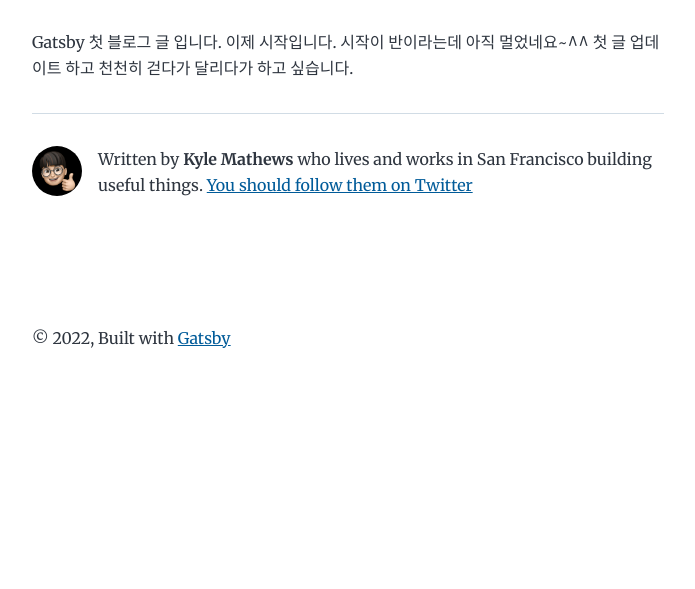
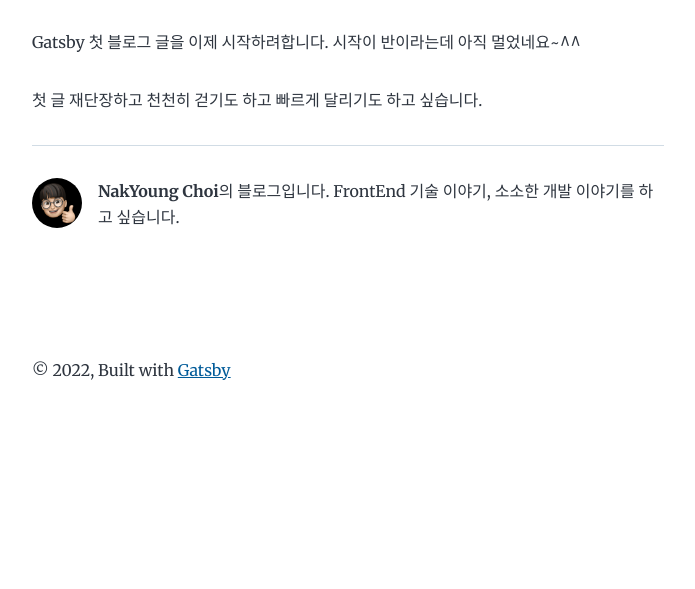
Before and after one commit to iluvny/iluvny.github.io, a Gatsby site: page /hello-world/ in a window 1280 px wide. Shown: the part 211-800 px from the top of the page, without its empty margins (292-987 px from the left). Built offline with nearby package versions, Linux system fonts and the light colour scheme; Gatsby itself is replaced by a stand-in of ours.

Commit message:
feat: 공사 중 첫 글 정리

```diff
--- a/content/blog/hello-world/index.md
+++ b/content/blog/hello-world/index.md
@@ -1,9 +1,9 @@
 ---
 title: 공사 중
 date: "2022-01-23T16:21:03.284Z"
-description: "Hello World"
+description: "Gatsby 첫 블로그 글"
 ---
 
-Gatsby 첫 블로그 글 입니다.
-이제 시작입니다. 시작이 반이라는데 아직 멀었네요~^^
-첫 글 업데이트 하고 천천히 걷다가 달리다가 하고 싶습니다.
+Gatsby 첫 블로그 글을 이제 시작하려합니다. 시작이 반이라는데 아직 멀었네요~^^
+
+첫 글 재단장하고 천천히 걷기도 하고 빠르게 달리기도 하고 싶습니다.
--- a/gatsby-config.js
+++ b/gatsby-config.js
@@ -1,15 +1,15 @@
 module.exports = {
   siteMetadata: {
-    title: `Gatsby Starter Blog`,
+    title: `Nak's Blog`,
     author: {
-      name: `Kyle Mathews`,
-      summary: `who lives and works in San Francisco building useful things.`,
+      name: `NakYoung Choi`,
+      summary: `FrontEnd 개발자입니다.`,
     },
-    description: `A starter blog demonstrating what Gatsby can do.`,
-    siteUrl: `https://gatsbystarterblogsource.gatsbyjs.io/`,
-    social: {
-      twitter: `kylemathews`,
-    },
+    description: `FrontEnd 개발자 최낙영의 블로그입니다.`,
+    siteUrl: `https://iluvny.github.io/`,
+    // social: {
+    //   twitter: `kylemathews`,
+    // },
   },
   plugins: [
     `gatsby-plugin-image`,
--- a/src/components/bio.js
+++ b/src/components/bio.js
@@ -18,9 +18,6 @@ const Bio = () => {
             name
             summary
           }
-          social {
-            twitter
-          }
         }
       }
     }
@@ -28,7 +25,6 @@ const Bio = () => {
 
   // Set these values by editing "siteMetadata" in gatsby-config.js
   const author = data.site.siteMetadata?.author
-  const social = data.site.siteMetadata?.social
 
   return (
     <div className="bio">
@@ -43,13 +39,7 @@ const Bio = () => {
         alt="Profile picture"
       />
       {author?.name && (
-        <p>
-          Written by <strong>{author.name}</strong> {author?.summary || null}
-          {` `}
-          <a href={`https://twitter.com/${social?.twitter || ``}`}>
-            You should follow them on Twitter
-          </a>
-        </p>
+        <p><strong>{author.name}</strong>의 블로그입니다. FrontEnd 기술 이야기, 소소한 개발 이야기를 하고 싶습니다.</p>
       )}
     </div>
   )
```
